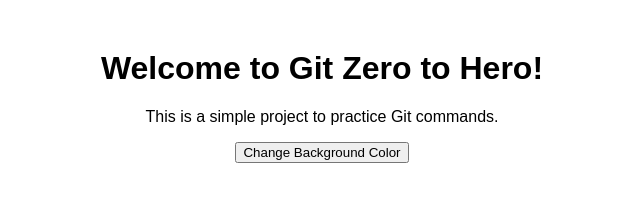
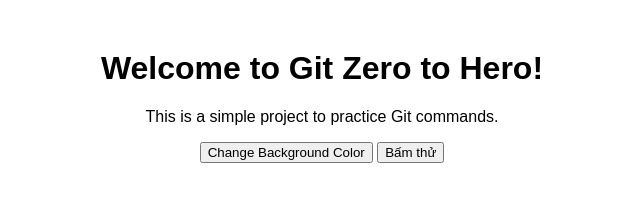
Before and after one commit to tthieu22/git-zero-to-hero, a plain HTML site: page index.html in a window 1280 px wide. Shown: the whole page, without its empty margins (318-958 px from the left). Drawn offline with Linux system fonts and the light colour scheme.

Commit message:
add button

```diff
--- a/index.html
+++ b/index.html
@@ -10,6 +10,7 @@
     <h1>Welcome to Git Zero to Hero!</h1>
     <p>This is a simple project to practice Git commands.</p>
     <button id="colorButton">Change Background Color</button>
+    <button>Bấm thử</button>
     <script src="js/main.js"></script>
   </body>
 </html>
```
